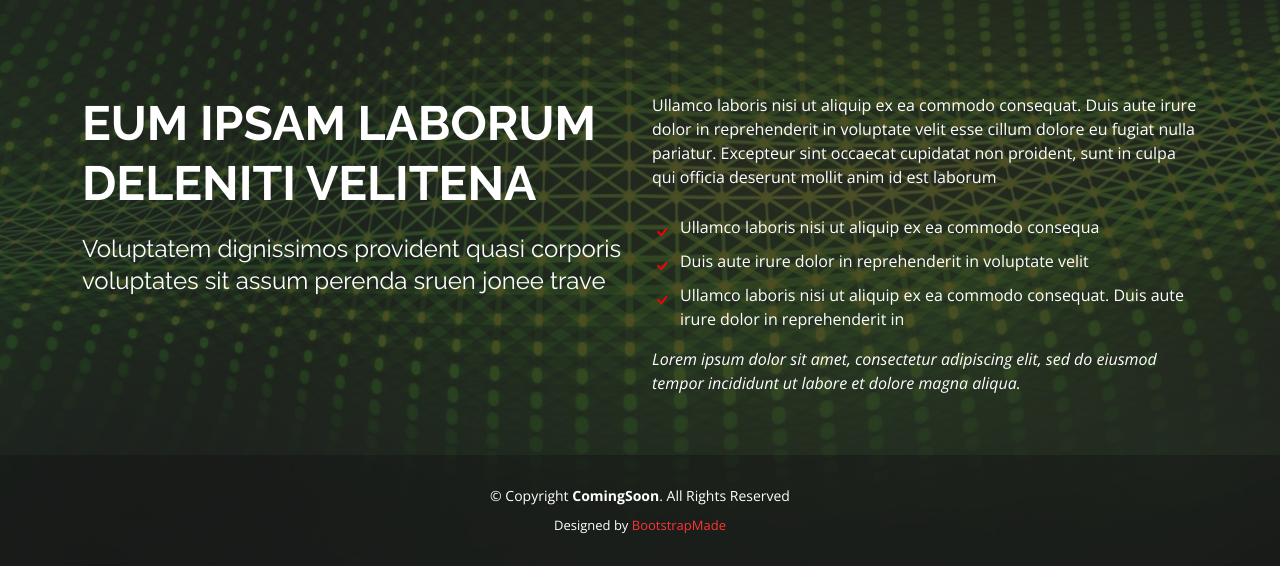
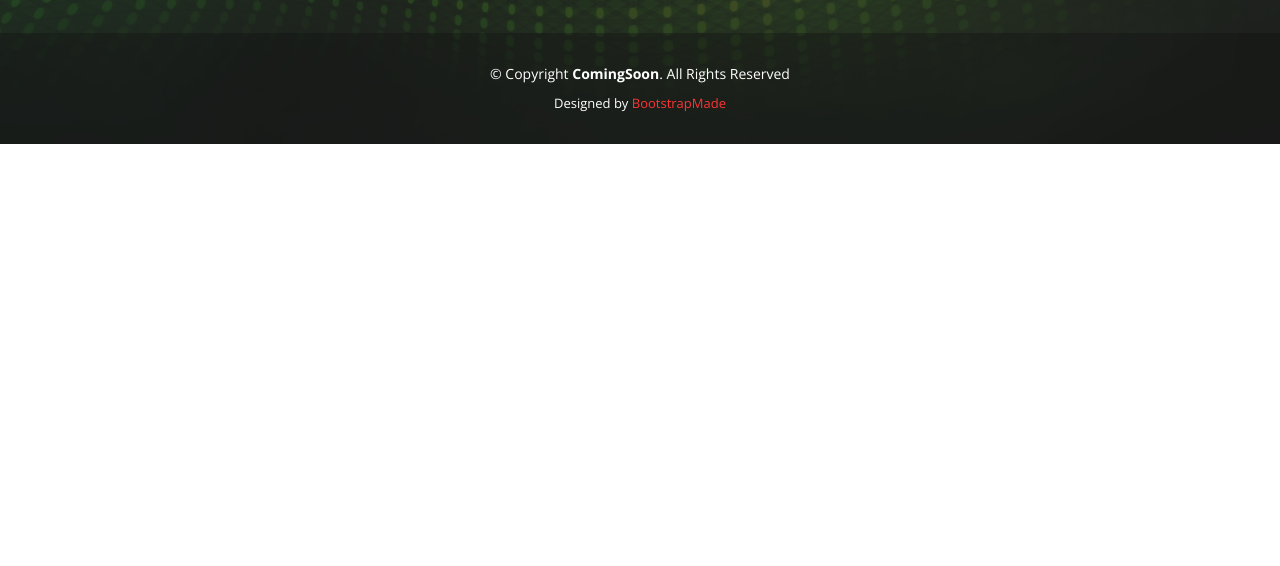
Before and after one commit to cjtporgyle/orgyletemp, a plain HTML site: page index.html in a window 1280 px wide. Shown: the part 797-1363 px from the top of the page. After the commit the page ends 941 px from the top, so only its background shows below. Drawn offline with nearby package versions, Linux system fonts and the light colour scheme; a script that the page names is missing.

Commit message:
Update index.html

```diff
--- a/index.html
+++ b/index.html
@@ -95,36 +95,6 @@
 
   <main id="main">
 
-    <!-- ======= About Us Section ======= -->
-    <section id="about" class="about">
-      <div class="container">
-
-        <div class="row content">
-          <div class="col-lg-6">
-            <h2>Eum ipsam laborum deleniti velitena</h2>
-            <h3>Voluptatem dignissimos provident quasi corporis voluptates sit assum perenda sruen jonee trave</h3>
-          </div>
-          <div class="col-lg-6 pt-4 pt-lg-0">
-            <p>
-              Ullamco laboris nisi ut aliquip ex ea commodo consequat. Duis aute irure dolor in reprehenderit in voluptate
-              velit esse cillum dolore eu fugiat nulla pariatur. Excepteur sint occaecat cupidatat non proident, sunt in
-              culpa qui officia deserunt mollit anim id est laborum
-            </p>
-            <ul>
-              <li><i class="bi bi-check"></i> Ullamco laboris nisi ut aliquip ex ea commodo consequa</li>
-              <li><i class="bi bi-check"></i> Duis aute irure dolor in reprehenderit in voluptate velit</li>
-              <li><i class="bi bi-check"></i> Ullamco laboris nisi ut aliquip ex ea commodo consequat. Duis aute irure dolor in reprehenderit in</li>
-            </ul>
-            <p class="fst-italic">
-              Lorem ipsum dolor sit amet, consectetur adipiscing elit, sed do eiusmod tempor incididunt ut labore et dolore
-              magna aliqua.
-            </p>
-          </div>
-        </div>
-
-      </div>
-    </section><!-- End About Us Section -->
-
   </main><!-- End #main -->
 
   <!-- ======= Footer ======= -->
```
